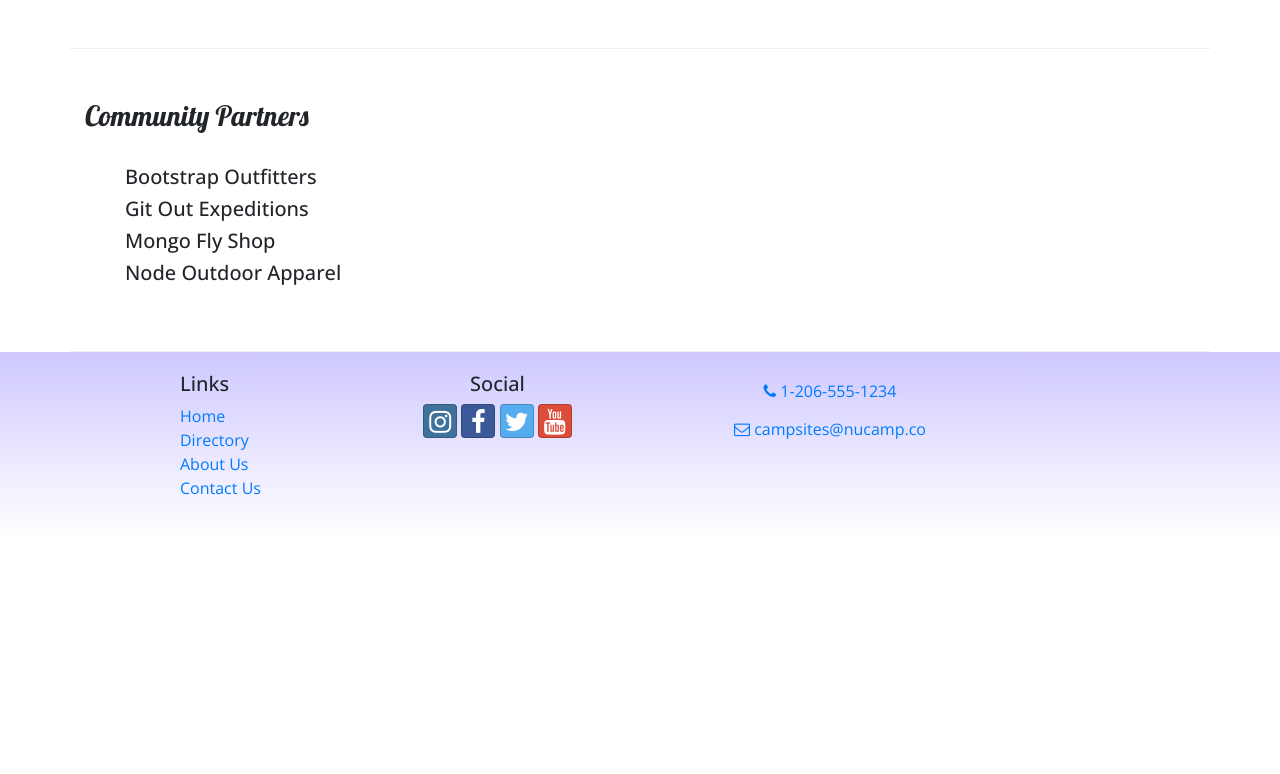
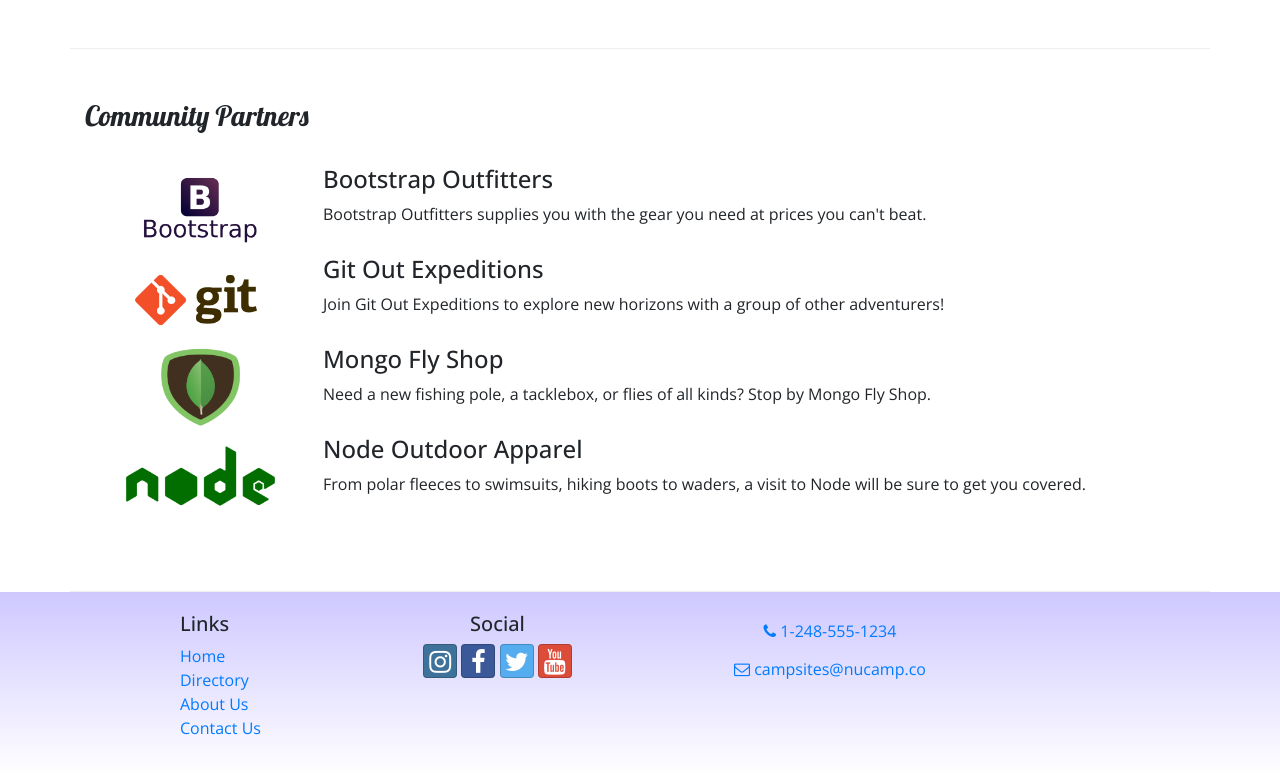
Before and after one commit to timstetter/react-1, a React (Create React App) app: page /aboutus in a window 1280 px wide. Shown: the part 790-1564 px from the top of the page. Before the commit the page ends 1326 px from the top, so only its background shows below. Built offline with nearby package versions, Linux system fonts and the light colour scheme.

Commit message:
added render component for partners in about

```diff
--- a/src/components/AboutComponent.jsx
+++ b/src/components/AboutComponent.jsx
@@ -1,13 +1,34 @@
-import React from 'react';
-import { Breadcrumb, BreadcrumbItem, Card, CardBody, CardHeader, Media } from 'reactstrap';
-import { Link } from 'react-router-dom';
+import React from "react";
+import {
+  Breadcrumb,
+  BreadcrumbItem,
+  Card,
+  CardBody,
+  CardHeader,
+  Media,
+} from "reactstrap";
+import { Link } from "react-router-dom";
 
+function RenderPartner({ partner }) {
+  return partner ? (
+    <React.Fragment>
+      <Media object src={partner.image} alt={partner.name} width="150px" />
+      <Media body className="ml-5 mb-4">
+        <Media heading>{partner.name}</Media>
+        {partner.description}
+      </Media>
+    </React.Fragment>
+  ) : (
+    <div />
+  );
+}
 
 function About(props) {
-
-    const partners = props.partners.map(partner => {
+  const partners = props.partners.map((partner) => {
     return (
-            <h5>{partner.name}</h5>
+      <Media tag="li" key={partner.id}>
+        <RenderPartner partner={partner} />
+      </Media>
     );
   });
 
@@ -16,7 +37,9 @@
       <div className="row">
         <div className="col">
           <Breadcrumb>
-                        <BreadcrumbItem><Link to="/home">Home</Link></BreadcrumbItem>
+            <BreadcrumbItem>
+              <Link to="/home">Home</Link>
+            </BreadcrumbItem>
             <BreadcrumbItem active>About Us</BreadcrumbItem>
           </Breadcrumb>
           <h2>About Us</h2>
@@ -26,11 +49,21 @@
       <div className="row row-content">
         <div className="col-sm-6">
           <h3>Our Mission</h3>
-                    <p>We present a curated database of the best campsites in the vast woods and backcountry of the World Wide Web Wilderness. We increase access to adventure for the public while promoting safe and respectful use of resources. The expert wilderness trekkers on our staff personally verify each campsite to make sure that they are up to our standards. We also present a platform for campers to share reviews on campsites they have visited with each other.</p>
+          <p>
+            We present a curated database of the best campsites in the vast
+            woods and backcountry of the World Wide Web Wilderness. We increase
+            access to adventure for the public while promoting safe and
+            respectful use of resources. The expert wilderness trekkers on our
+            staff personally verify each campsite to make sure that they are up
+            to our standards. We also present a platform for campers to share
+            reviews on campsites they have visited with each other.
+          </p>
         </div>
         <div className="col-sm-6">
           <Card>
-                        <CardHeader className="bg-primary text-white"><h3>Facts At a Glance</h3></CardHeader>
+            <CardHeader className="bg-primary text-white">
+              <h3>Facts At a Glance</h3>
+            </CardHeader>
             <CardBody>
               <dl className="row">
                 <dt className="col-6">Founded</dt>
@@ -49,10 +82,15 @@
           <Card className="bg-light mt-3">
             <CardBody>
               <blockquote className="blockquote">
-                                <p className="mb-0">I will not follow where the path may lead, but I will go where there is no path, and I will leave a trail.</p>
-                                <footer className="blockquote-footer">Muriel Strode,{' '}
-                                    <cite title="Source Title">"Wind-Wafted Wild Flowers" -
-                                    The Open Court, 1903</cite>
+                <p className="mb-0">
+                  I will not follow where the path may lead, but I will go where
+                  there is no path, and I will leave a trail.
+                </p>
+                <footer className="blockquote-footer">
+                  Muriel Strode,{" "}
+                  <cite title="Source Title">
+                    "Wind-Wafted Wild Flowers" - The Open Court, 1903
+                  </cite>
                 </footer>
               </blockquote>
             </CardBody>
@@ -64,9 +102,7 @@
           <h3>Community Partners</h3>
         </div>
         <div className="col mt-4">
-                    <Media list>
-                        {partners}
-                    </Media>
+          <Media list>{partners}</Media>
         </div>
       </div>
     </div>
--- a/src/components/CampsiteInfoComponent.jsx
+++ b/src/components/CampsiteInfoComponent.jsx
@@ -8,6 +8,7 @@
   BreadcrumbItem,
 } from "reactstrap";
 import { Link } from "react-router-dom";
+
 function RenderCampsite({ campsite }) {
   return (
     <div className="col-md-5 m-1">
--- a/src/components/FooterComponent.jsx
+++ b/src/components/FooterComponent.jsx
@@ -47,8 +47,8 @@
             </a>
           </div>
           <div className="col-sm-4 text-center">
-            <a role="button" className="btn btn-link" href="tel:+12065551234">
-              <i className="fa fa-phone" /> 1-206-555-1234
+            <a role="button" className="btn btn-link" href="tel:+12485551234">
+              <i className="fa fa-phone" /> 1-248-555-1234
             </a>
             <br />
             <a
```
Lines whose indentation alone changed are shown as unchanged.
